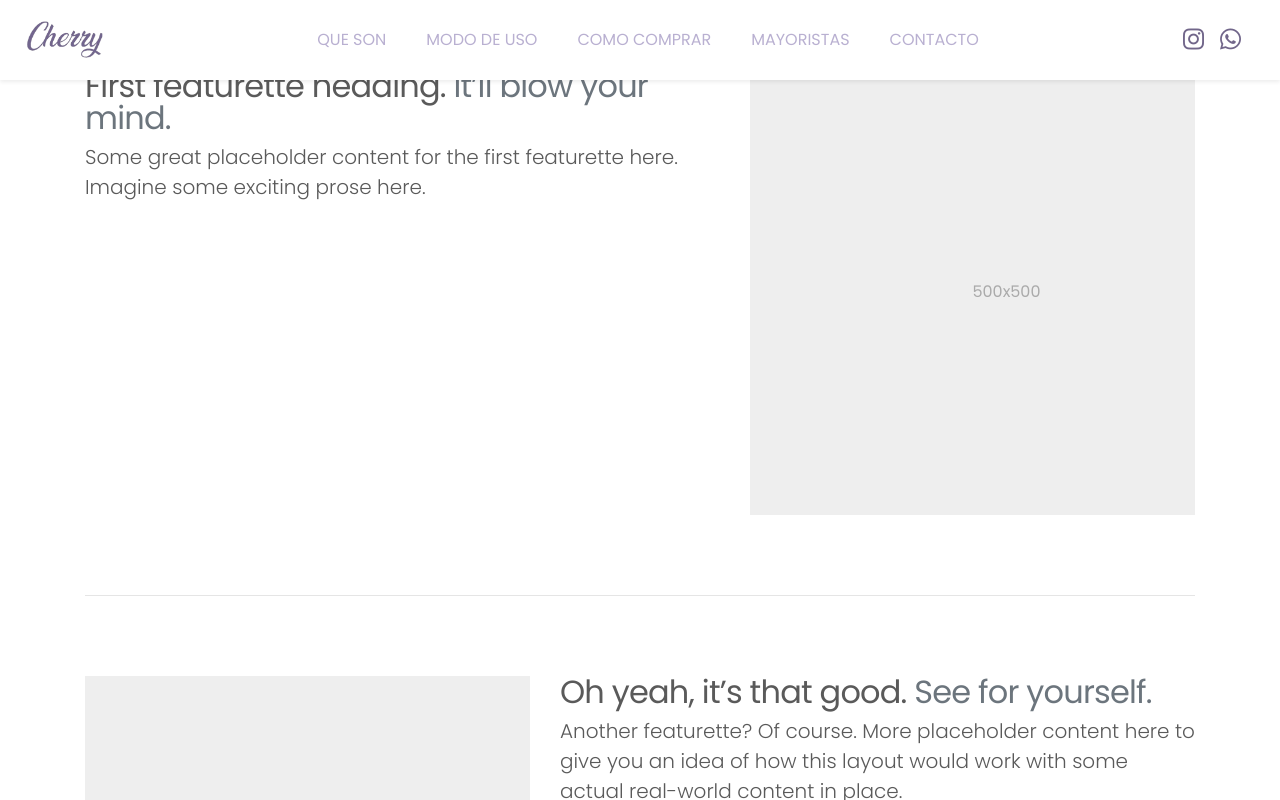
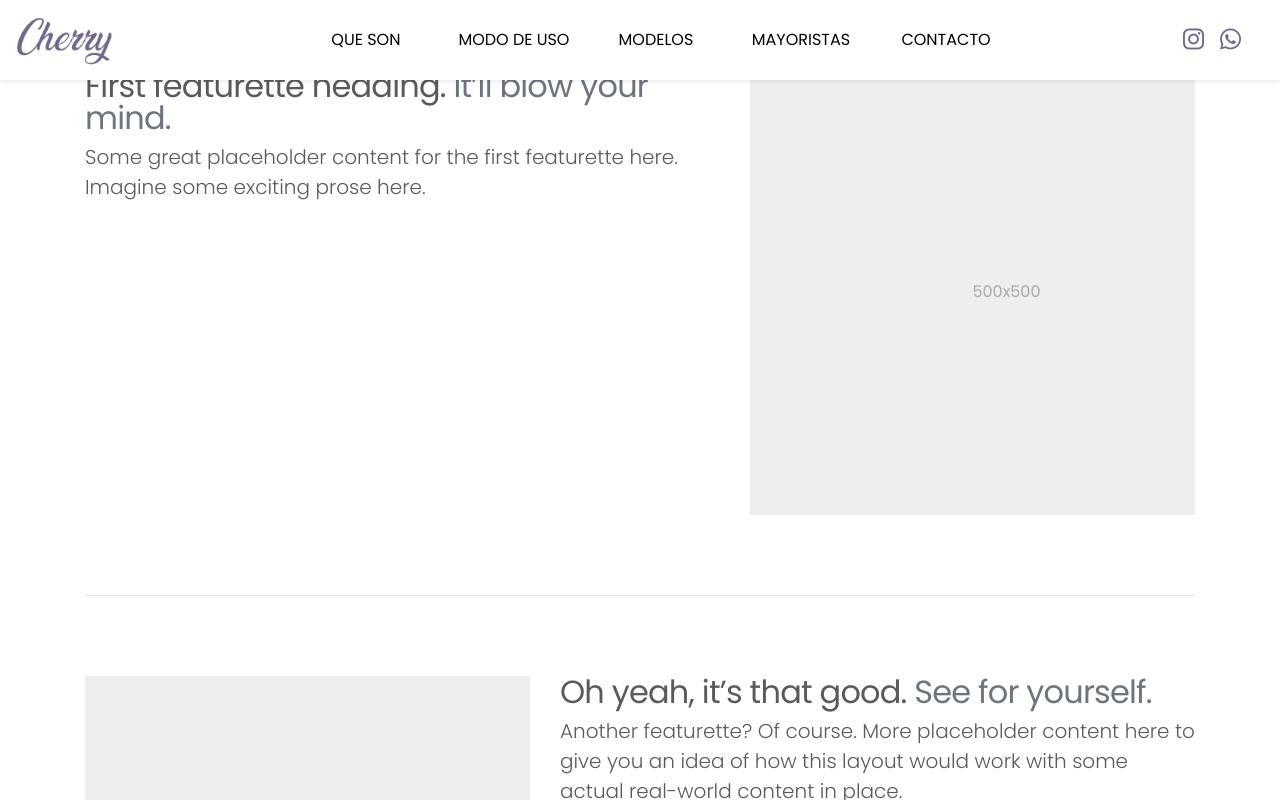
Before and after one commit to AgustinTafura/cherry-coder, a React (Create React App) app: page / in a window 1280 px wide. Shown: the top 800 px of the page. Built offline with nearby package versions, Linux system fonts and the light colour scheme.

Commit message:
arreglo hover en nav

```diff
--- a/src/components/Navbar/index.css
+++ b/src/components/Navbar/index.css
@@ -5,17 +5,29 @@
 }
 
 
+
 /* Nav */
+a.navbar-brand {
+    margin: 0px;
+
+}
 
 ul {
     font-family: 'Poppins', sans-serif;
     text-transform: uppercase;
+    /* width: 100%;
+
+    @media (min-width: 992px) {
+
+        width: 80%;
+
+    } */
 }
 
 
 ul a {
     color: black;
-    color: #b9b0d1 !important;
+    /* color: #b9b0d1 !important; */
 
 }
 
@@ -23,7 +35,7 @@ ul a {
     transform: scale(1.1);
 } */
 
-ul a:hover  {
+ul a:hover {
     text-decoration: none;
     color: #71668a !important;
     /* text-shadow: -1.2px 0px 0px #71668a,-1.2px 0px 0px #71668a; */
@@ -32,10 +44,10 @@ ul a:hover  {
 
 /* SocialMedia */
 
-.social-media i:hover{
+.social-media i:hover {
     transform: scale(1.3);
 }
 
-.social-media i{
+.social-media i {
     color: #71668a;
 }
--- a/src/components/Navbar/index.jsx
+++ b/src/components/Navbar/index.jsx
@@ -5,7 +5,7 @@ const Navbar = () => {
     const sections = [
         'que-son',
         'modo-de-uso',
-        'como-comprar',
+        'modelos',
         'mayoristas',
         'contacto'
     ]
@@ -29,14 +29,14 @@ const Navbar = () => {
                         <span className="navbar-toggler-icon"></span>
                     </button>
 
-                    <div className="collapse navbar-collapse justify-content-center" id="navbarSupportedContent">
-                        <ul className="navbar-nav ">
+                    <div className="collapse navbar-collapse justify-content-center " id="navbarSupportedContent">
+                        <ul className="navbar-nav col-lg-8">
                             {
                                 sections.map((section, index) => {
 
                                     return (
 
-                                        <li key={index} className="nav-item text-center p-1 m-lg-3 text-nowrap">
+                                        <li key={index} className="nav-item text-center p-1 m-lg-3 text-nowrap  col-lg-2 ">
                                             <a onClick={scrollToSection} className="" href={`#${section}`}>{section.replaceAll('-', ' ')}</a>
                                         </li>
 
```
Also changed, not shown: public/assets/img/logo2.png.
